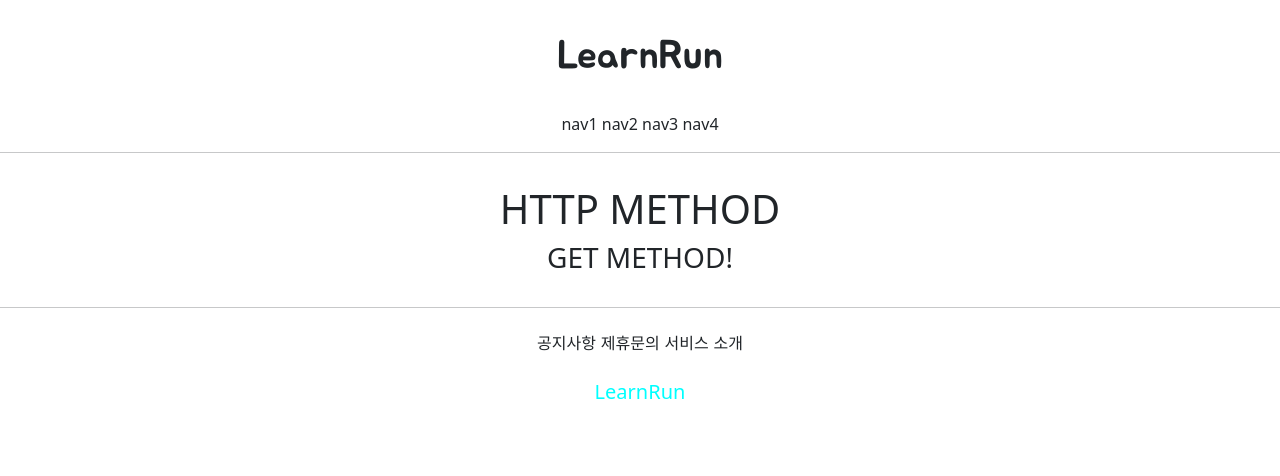
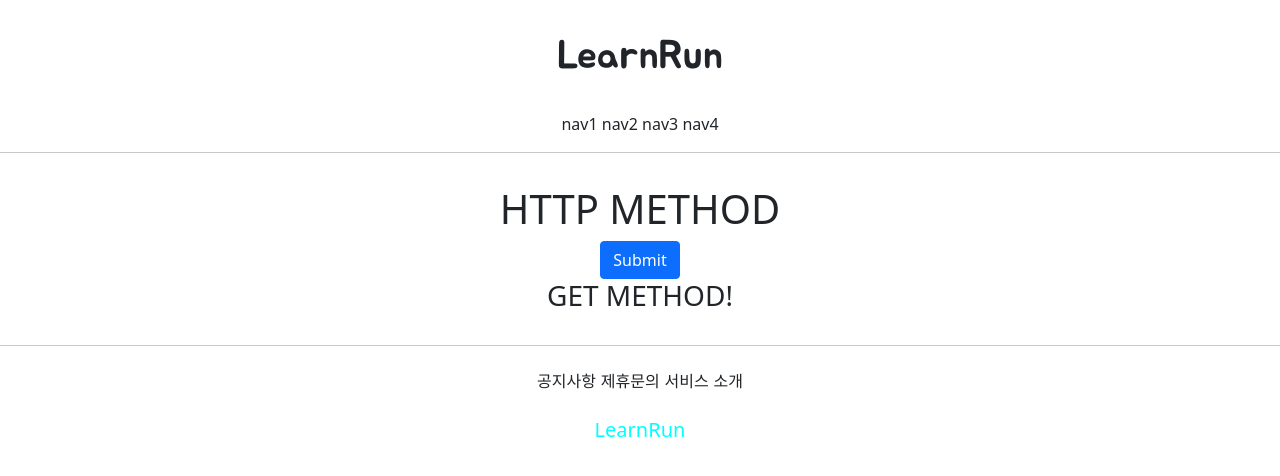
Before and after one commit to RunLearn/Ai_school_4-django-web, a Django app: page /hello/helloman/ in a window 1280 px wide. Shown: the top 476 px of the page. Run offline with Django 3.2, Linux system fonts and the light colour scheme; parts of the project's set-up code (start-up, migrations or seed data) failed here and were passed over.

Commit message:
2020-07-09 버튼 추가했음!!!!

```diff
--- a/helloapp/templates/helloapp/helloworld.html
+++ b/helloapp/templates/helloapp/helloworld.html
@@ -4,6 +4,13 @@
 
     <div style = "margin: 2rem; text-align: center;">
         <h1>HTTP METHOD</h1>
+
+        <form action="/hello/helloman/" method="POST">
+            {% csrf_token %}
+            <input type = "submit" class="btn btn-primary">
+
+        </form>
+
         <h3>{{ text }}</h3>
     </div>
 
```
